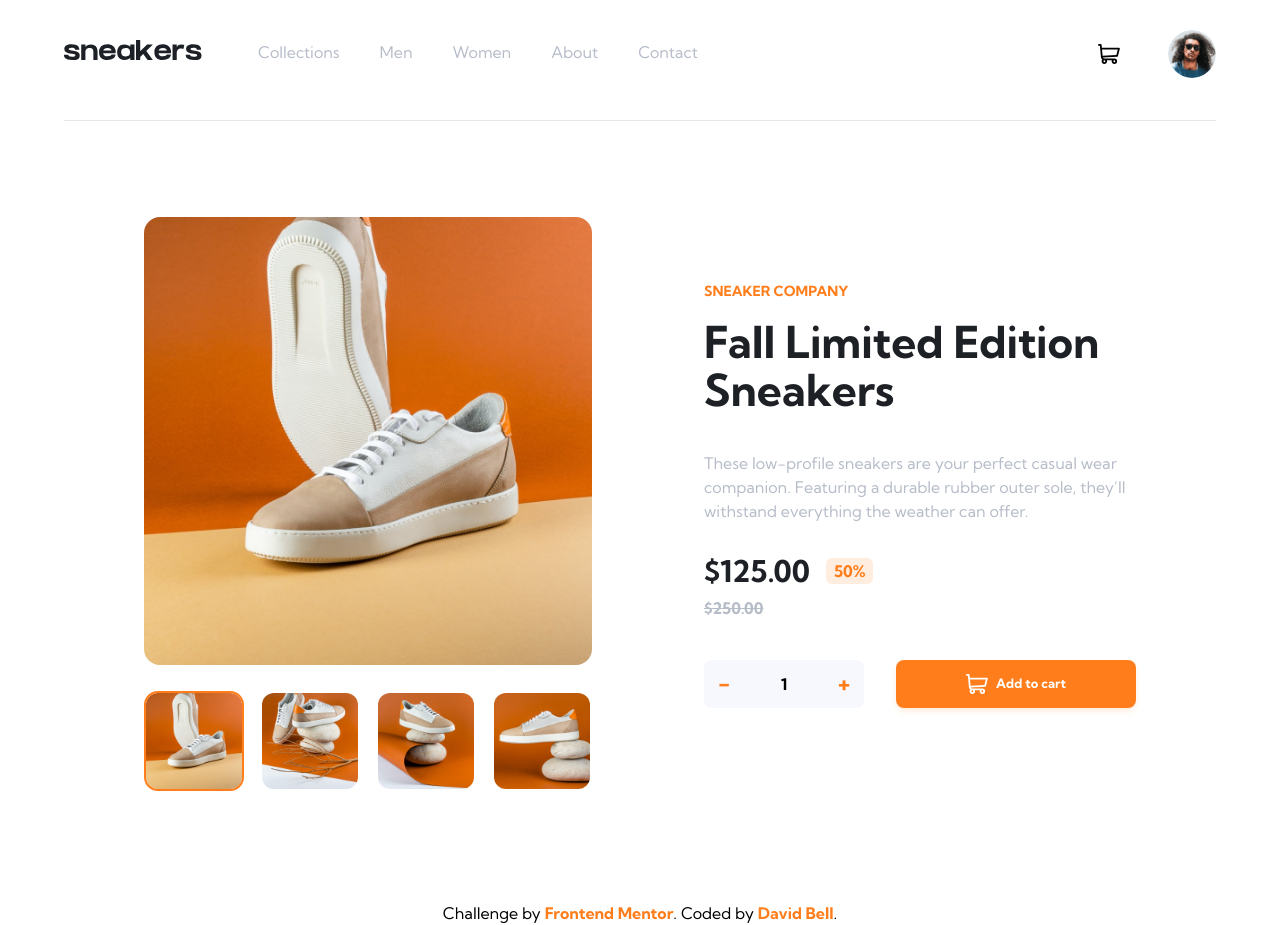
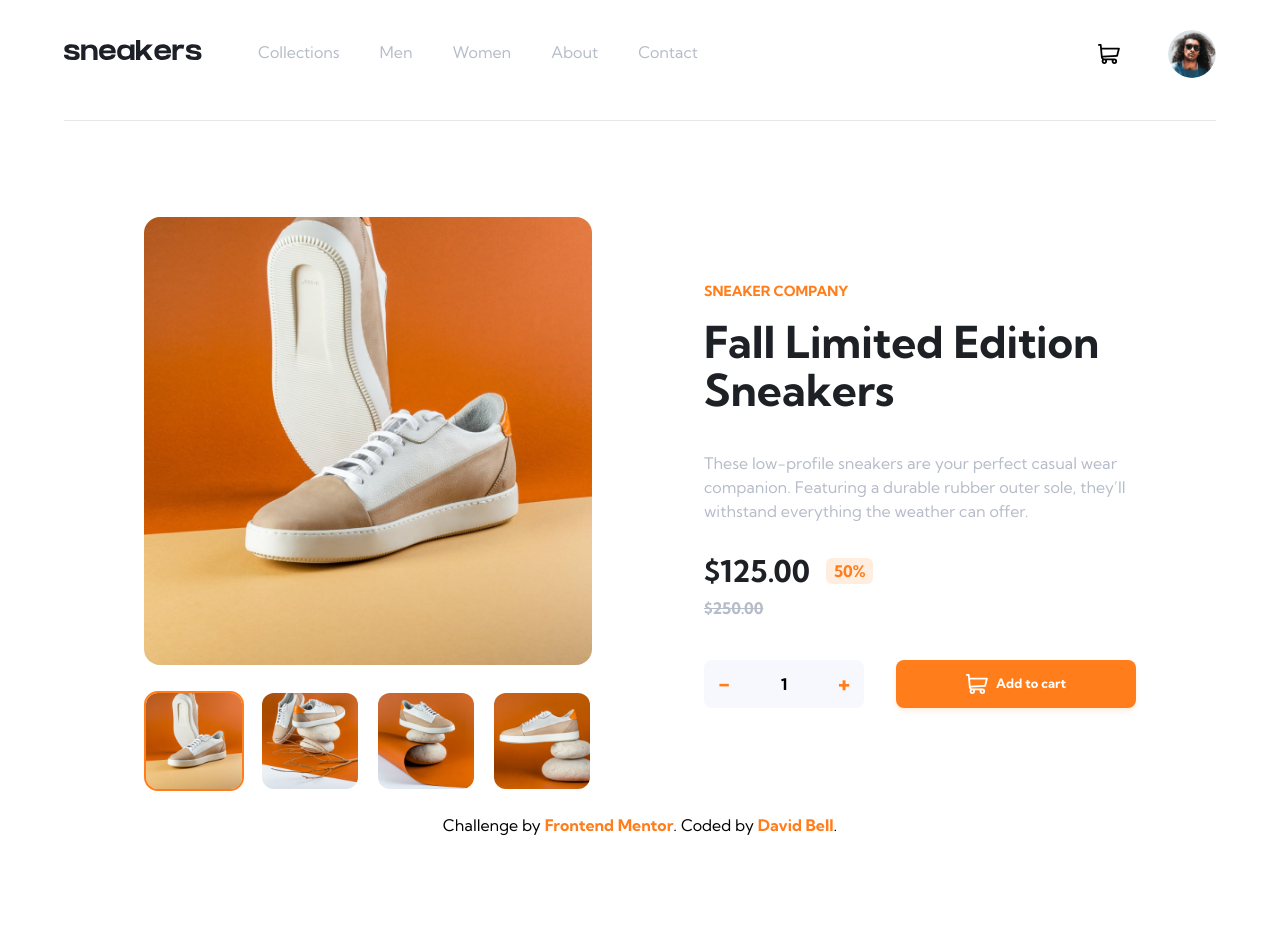
Before and after one commit to Davesakraken/ecommerce-product-page, a React (Vite) app: page / in a window 1280 px wide. After the commit the page ends 849 px from the top, so only its background shows below. Built offline with nearby package versions, Linux system fonts and the light colour scheme.

Commit message:
footer fix

```diff
--- a/src/components/attribution.tsx
+++ b/src/components/attribution.tsx
@@ -1,6 +1,6 @@
 export default function Attribution() {
   return (
-    <div className="text-center mt-28">
+    <div className="text-center my-3 py-3">
       Challenge by{" "}
       <a className="text-orange-default font-bold" href="https://www.frontendmentor.io?ref=challenge" target="_blank">
         Frontend Mentor
--- a/src/styles/global.css
+++ b/src/styles/global.css
@@ -14,7 +14,14 @@
     }
 }
 
+#root {
+    display: grid;
+    grid-template-rows: auto 1fr auto;
+    height: 100vh;
+}
+
 body {
+    height: 100%;
     font-family: "Kumbh Sans";
 }
 
```
